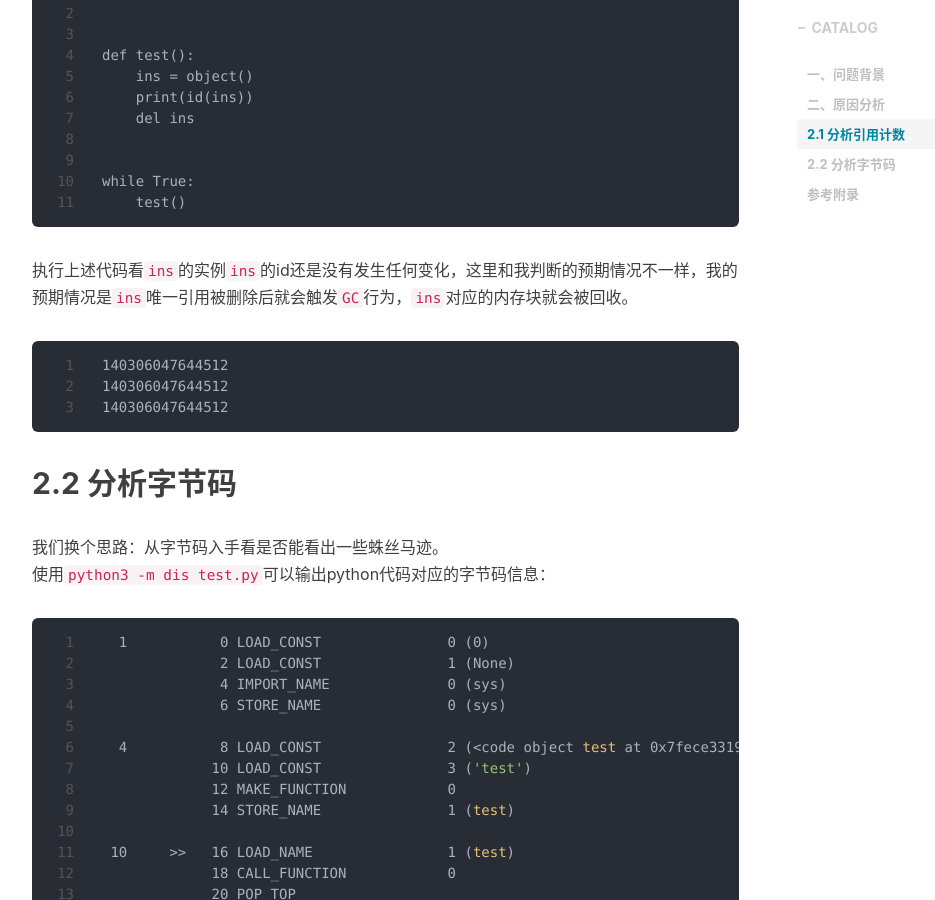
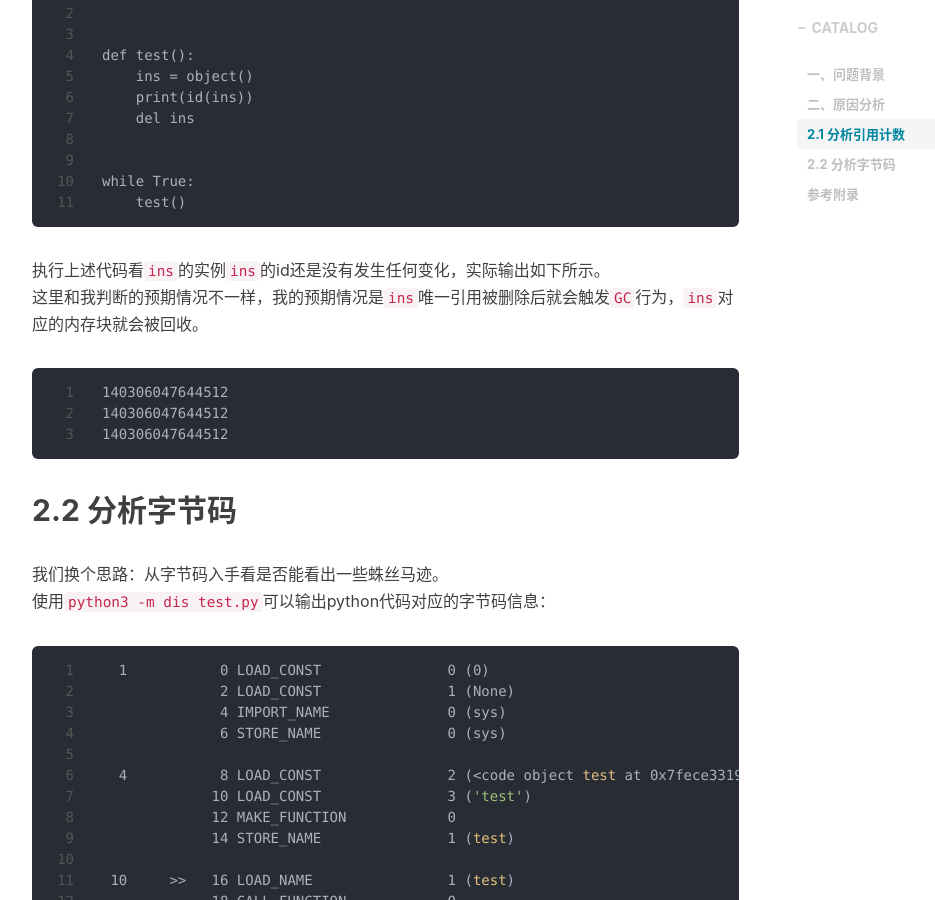
Before and after one commit to shihai1991/shihai1991.github.io, a Jekyll site: the page built from _posts/2022-06-02-python引用计数.md, in a window 1280 px wide and 900 px high, scrolled down 2179 px. Shown: the whole window, without its empty margins (233-1168 px from the left). Built offline with Jekyll 4.4.1, drawn with Linux system fonts in a browser that asks for light colours; nearby versions of some CDN libraries; comment, search, counter and statistics services are not loaded.

Commit message:
Update 2022-06-02-python引用计数.md

````diff
--- a/_posts/2022-06-02-python引用计数.md
+++ b/_posts/2022-06-02-python引用计数.md
@@ -77,7 +77,8 @@ def test():
 while True:
     test()
 ```
-执行上述代码看`ins`的实例`ins`的id还是没有发生任何变化，这里和我判断的预期情况不一样，我的预期情况是`ins`唯一引用被删除后就会触发`GC`行为，`ins`对应的内存块就会被回收。
+执行上述代码看`ins`的实例`ins`的id还是没有发生任何变化，实际输出如下所示。
+这里和我判断的预期情况不一样，我的预期情况是`ins`唯一引用被删除后就会触发`GC`行为，`ins`对应的内存块就会被回收。
 ```
 140306047644512
 140306047644512
````
